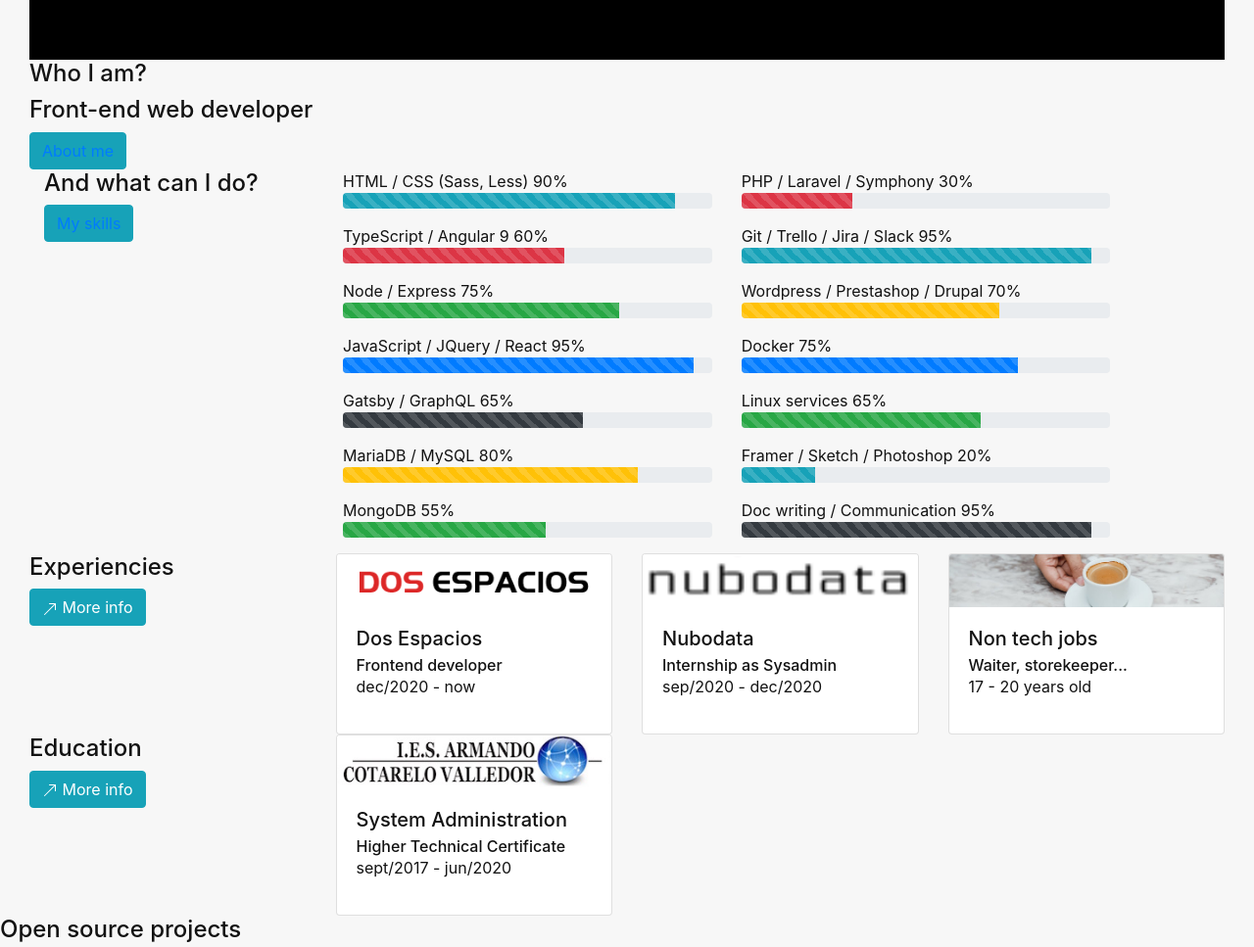
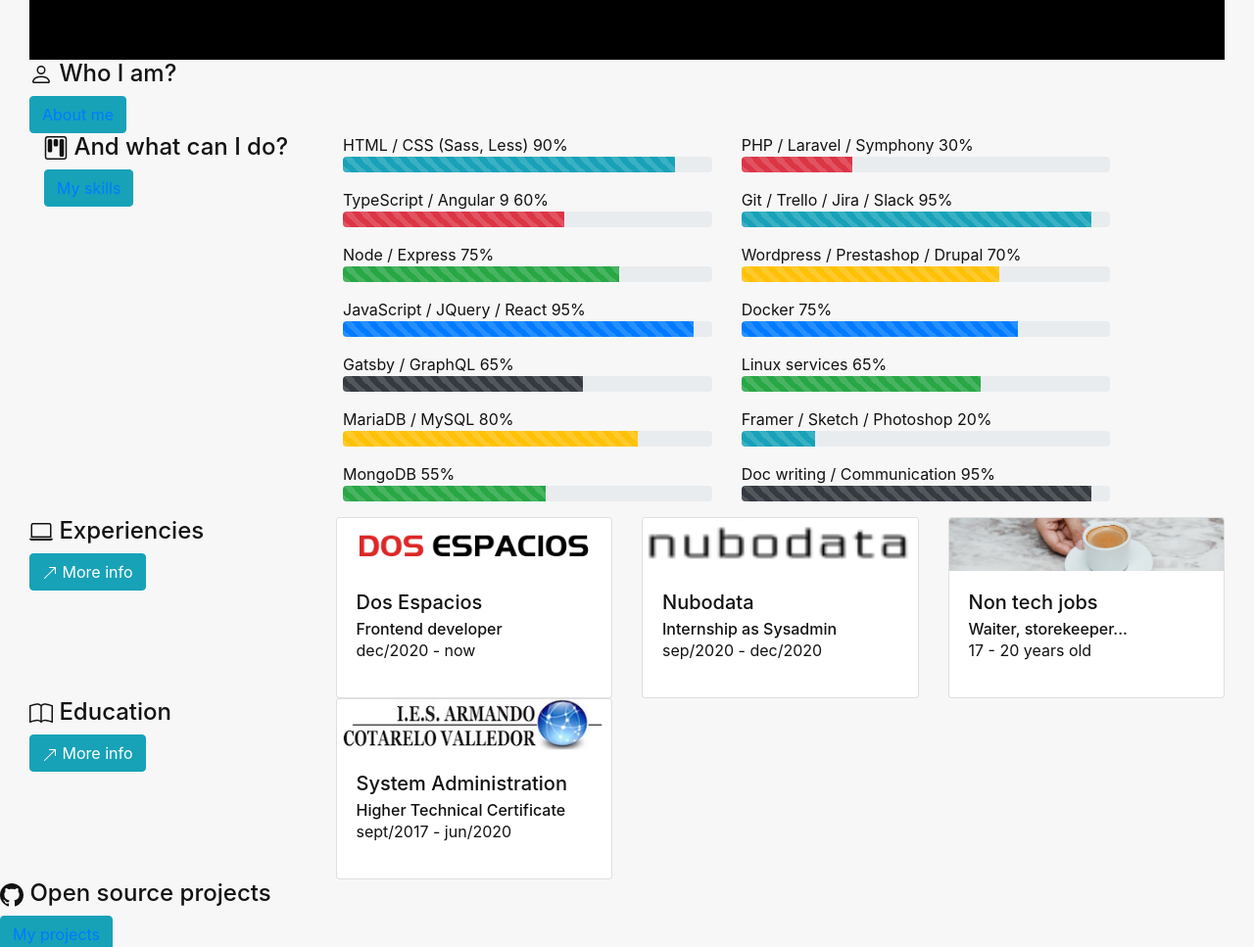
Before and after one commit to Dawichi/dawichi2, a Gatsby site: page / in a window 1280 px wide. Shown: the part 860-1827 px from the top of the page at 98% size. Built offline with nearby package versions, Linux system fonts and the light colour scheme; Gatsby itself is replaced by a stand-in of ours.

Commit message:
some icons added

```diff
--- a/src/components/indexsections/AboutmeSection.js
+++ b/src/components/indexsections/AboutmeSection.js
@@ -1,6 +1,7 @@
 import { Link } from "gatsby"
 import React from "react"
 import { Col, Container, Row, Button, ProgressBar } from "react-bootstrap"
+import { Kanban, Person } from "react-bootstrap-icons"
 
 import AboutmeSectionStyles from "./AboutmeSection.module.scss"
 const AboutmeSection = () => {
@@ -13,15 +14,14 @@ const AboutmeSection = () => {
 			</svg>
 
 			<Container className={AboutmeSectionStyles.whoiam} fluid>
-				<Row><h4>Who I am?</h4></Row>
-				<Row><h4>Front-end web developer</h4></Row>
+				<Row><h4><Person/> Who I am?</h4></Row>
 				<Row><Button variant="info"><Link to="/about/">About me</Link></Button></Row>
 			</Container>
 
 			<Container className={AboutmeSectionStyles.whaticando} fluid>
 				<Row>
 					<Col xs={12} lg={3} className={AboutmeSectionStyles.label}>
-						<h4>And what can I do?</h4>
+						<h4><Kanban/> And what can I do?</h4>
 						<Button variant="info"><Link to="/skills/">My skills</Link></Button>
 					</Col>
 
--- a/src/components/indexsections/AboutmeSection.module.scss
+++ b/src/components/indexsections/AboutmeSection.module.scss
@@ -4,7 +4,7 @@
 	padding-right: 0;
 	padding-left: 0;
 
-	svg {
+	> svg {
 		height: 12vh;
 		width: 100%;
 
--- a/src/components/indexsections/ExperiencieSection.js
+++ b/src/components/indexsections/ExperiencieSection.js
@@ -1,6 +1,6 @@
 import React from "react"
 import { Col, Container, Row, Button, Card } from "react-bootstrap"
-import { ArrowUpRight } from "react-bootstrap-icons"
+import { ArrowUpRight, Laptop } from "react-bootstrap-icons"
 
 import ExperiencieStyles from "./ExperiencieSection.module.scss"
 
@@ -16,7 +16,7 @@ const ExperiencieSection = () => {
 			<Container className={ExperiencieStyles.experiencies} fluid>
 				<Row>
 					<Col xs={12} sm={6} md={4} lg={3} height="100%">
-						<h4>Experiencies</h4>
+						<h4><Laptop/> Experiencies</h4>
 						<Button variant="info" href="https://www.linkedin.com/in/dawichi/" target="blank" className={ExperiencieStyles.button}><ArrowUpRight/> More info</Button>
 					</Col>
 
--- a/src/components/indexsections/ProjectsSection.js
+++ b/src/components/indexsections/ProjectsSection.js
@@ -3,6 +3,7 @@ import { Col, Container, Row, Button, Card } from "react-bootstrap"
 
 import ProjectsSectionStyles from "./ProjectsSection.module.scss"
 import { Link } from "gatsby"
+import { Envelope, Github } from "react-bootstrap-icons"
 
 const ProjectsSection = () => {
 
@@ -10,7 +11,7 @@ const ProjectsSection = () => {
 		<>
 			<Container className={ProjectsSectionStyles.projectsSection} fluid>
 
-				<Row><h4>Open source projects</h4></Row>
+				<Row><h4><Github/> Open source projects</h4></Row>
 				<Row><Button variant="info"><Link to="/projects/">My projects</Link></Button></Row>
 
 				<Row><Container><Row><Col><hr/></Col></Row></Container></Row>
@@ -60,7 +61,7 @@ const ProjectsSection = () => {
 
 			<Container className={ProjectsSectionStyles.contactContainer} fluid>
 				<Row>
-					<h4>Get in touch</h4>
+					<h4><Envelope/> Get in touch</h4>
 				</Row>
 				<Row>
 					<Button variant="info"><Link to="/contact/">Contact me</Link></Button>
--- a/src/components/indexsections/StudiesSection.js
+++ b/src/components/indexsections/StudiesSection.js
@@ -1,6 +1,6 @@
 import React from "react"
 import { Col, Container, Row, Button, Card } from "react-bootstrap"
-import { ArrowUpRight } from "react-bootstrap-icons"
+import { ArrowUpRight, Book } from "react-bootstrap-icons"
 
 import StudiesSectionStyles from "./StudiesSection.module.scss"
 import cotarelo from '../../images/asir.png'
@@ -13,7 +13,7 @@ const StudiesSection = () => {
 			<Container className={StudiesSectionStyles.studies} fluid>
 				<Row>
 					<Col xs={12} sm={6} md={4} lg={3} height="100%">
-						<h4>Education</h4>
+						<h4><Book/> Education</h4>
 						<Button variant="info" href="https://www.linkedin.com/in/dawichi/" target="blank" className={StudiesSectionStyles.button}><ArrowUpRight/> More info</Button>
 					</Col>
 
```
